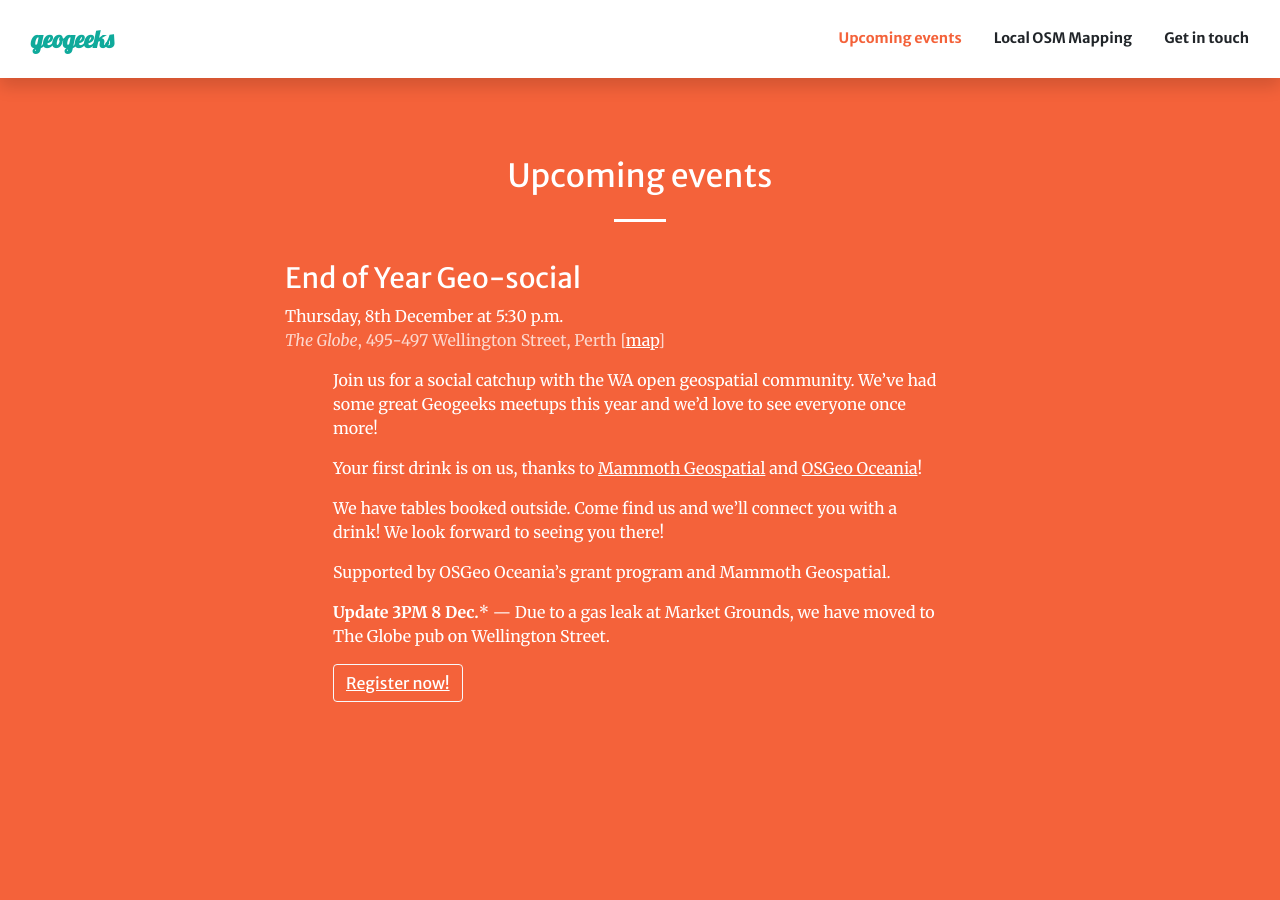
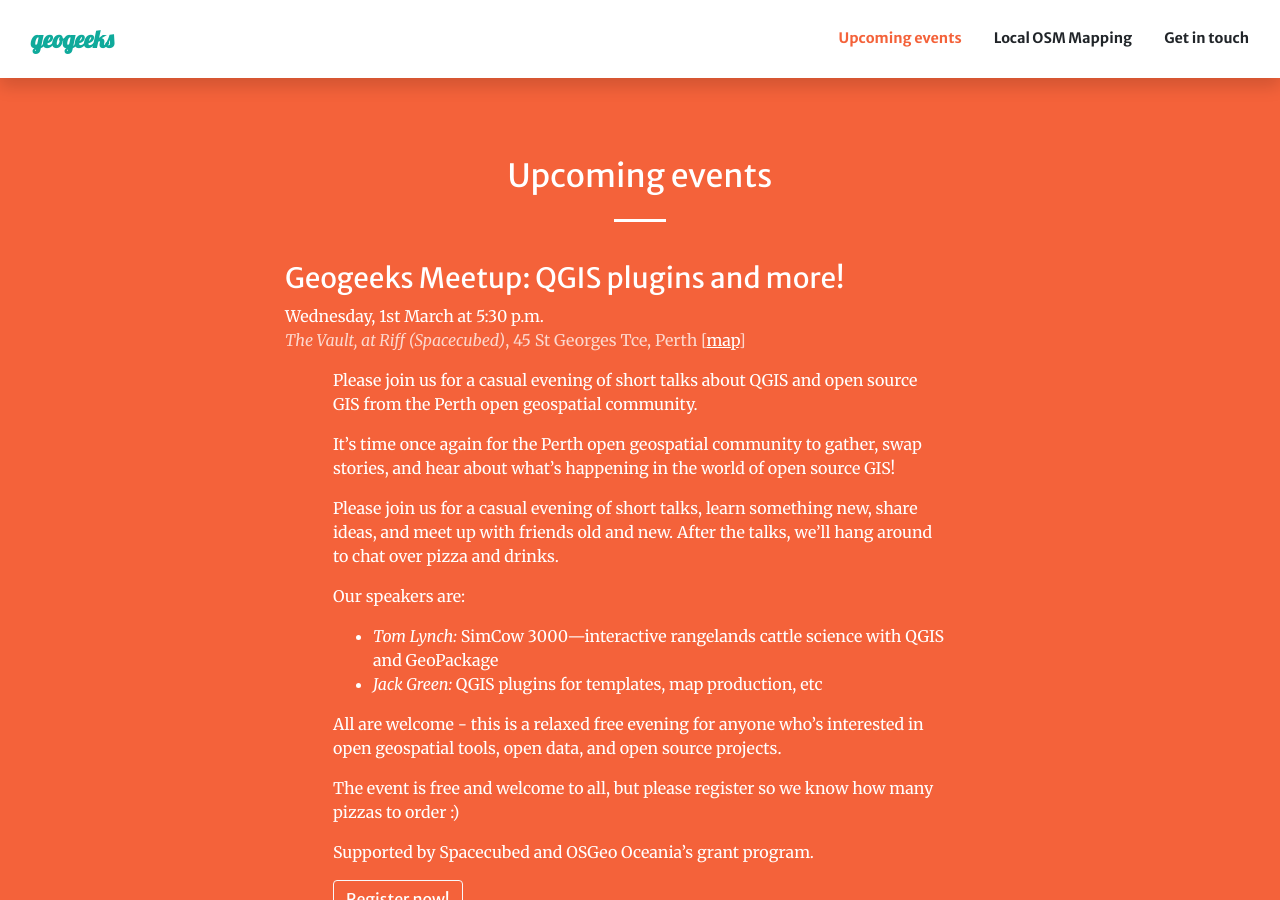
Before and after one commit to geogeeks-au/geogeeks-au.github.io, a Jekyll site: the page built from index.html, in a window 1280 px wide and 900 px high, scrolled down 871 px. Built offline with Jekyll 4.4.1, drawn with Linux system fonts in a browser that asks for light colours; comment, search, counter and statistics services are not loaded.

Commit message:
update events

```diff
--- a/_data/events.yml
+++ b/_data/events.yml
@@ -224,6 +224,33 @@
         address: 495-497 Wellington Street, Perth
         map: https://www.openstreetmap.org/node/4417406489
     url: https://events.humanitix.com/geogeeks-end-of-year-geo-social
+    published: false
+
+  - name: "Geogeeks Meetup: QGIS plugins and more!"
+    date: Wednesday, 1st March
+    time: 5:30 p.m.
+    description: |
+      Please join us for a casual evening of short talks about QGIS and open source GIS from the Perth open geospatial community.
+
+      It’s time once again for the Perth open geospatial community to gather, swap stories, and hear about what’s happening in the world of open source GIS!
+
+      Please join us for a casual evening of short talks, learn something new, share ideas, and meet up with friends old and new. After the talks, we'll hang around to chat over pizza and drinks.
+
+      Our speakers are:
+
+      * *Tom Lynch:* SimCow 3000—interactive rangelands cattle science with QGIS and GeoPackage
+      * *Jack Green:* QGIS plugins for templates, map production, etc
+
+      All are welcome - this is a relaxed free evening for anyone who's interested in open geospatial tools, open data, and open source projects.
+
+      The event is free and welcome to all, but please register so we know how many pizzas to order :)
+
+      Supported by Spacecubed and OSGeo Oceania's grant program.
+    location:
+        name: The Vault, at Riff (Spacecubed)
+        address: 45 St Georges Tce, Perth
+        map: https://www.openstreetmap.org/node/6829139688
+    url: https://events.humanitix.com/geogeeks-meetup-qgis-plugins-and-more
     published: true
 
 #  - name:
```
